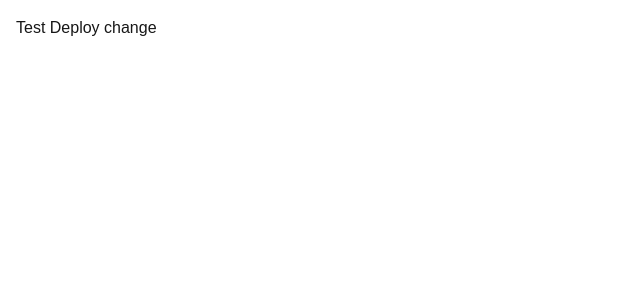
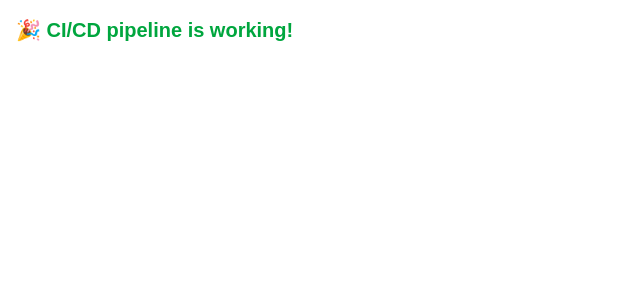
Before and after one commit to hieulnt-aiot/ci-cd-practice, a Next.js app: page / in a window 1280 px wide. Shown: the top 300 px of the page, without its empty margins (0-640 px from the left). Built offline with nearby package versions, Linux system fonts and the light colour scheme.

Commit message:
fix: add home page for app router

```diff
--- a/src/app/page.tsx
+++ b/src/app/page.tsx
@@ -1,10 +1,10 @@
-// import ValidComponent from '@/components/ValidComponent';
-// import ErrorComponent from '@/components/ErrorComponent';
-
+// src/app/page.tsx
 export default function HomePage() {
   return (
     <main className="p-4">
-      <h1>Test Deploy change</h1>
+      <h1 className="text-xl font-bold text-green-600">
+        🎉 CI/CD pipeline is working!
+      </h1>
     </main>
   );
 }
```
